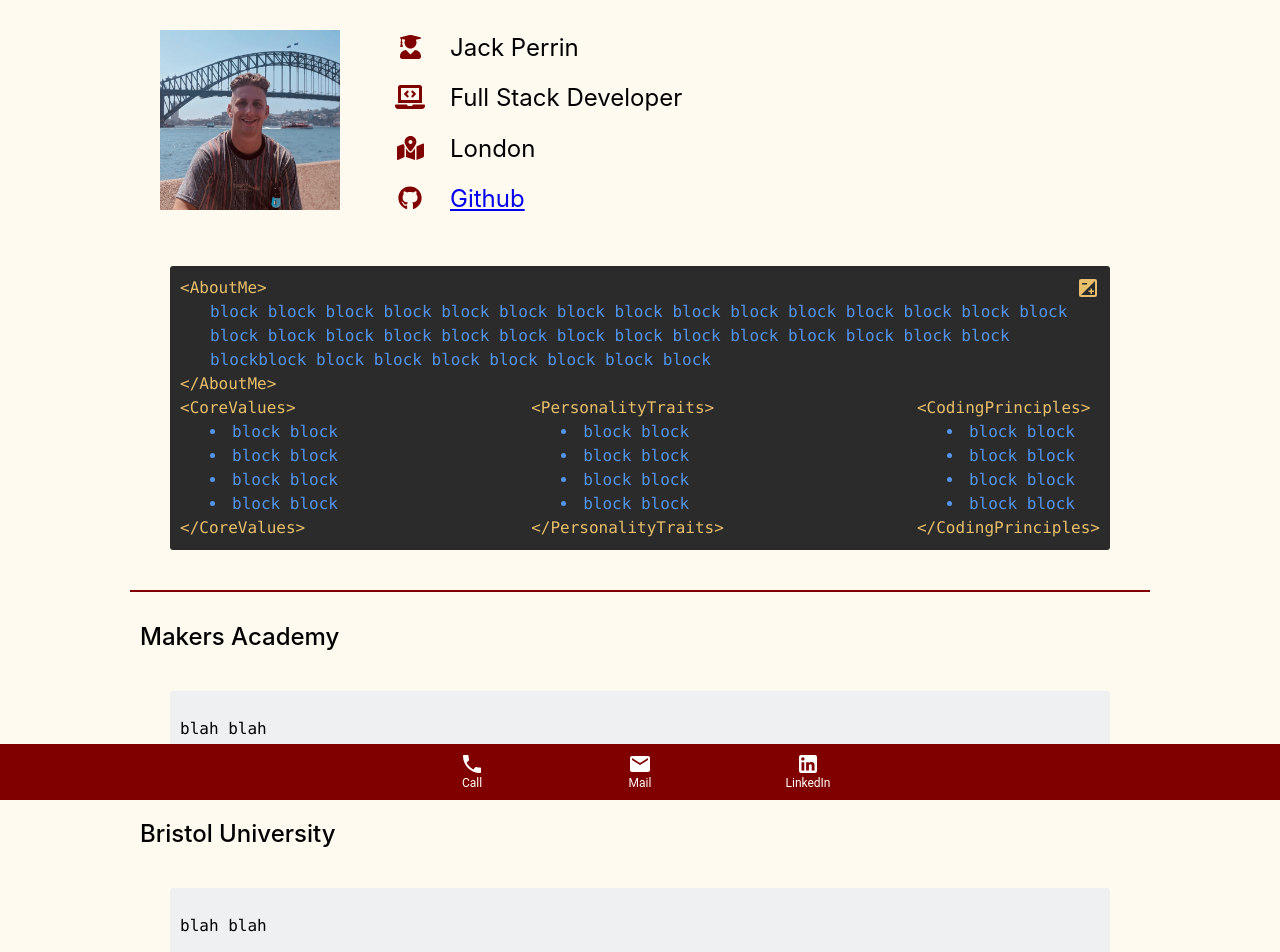
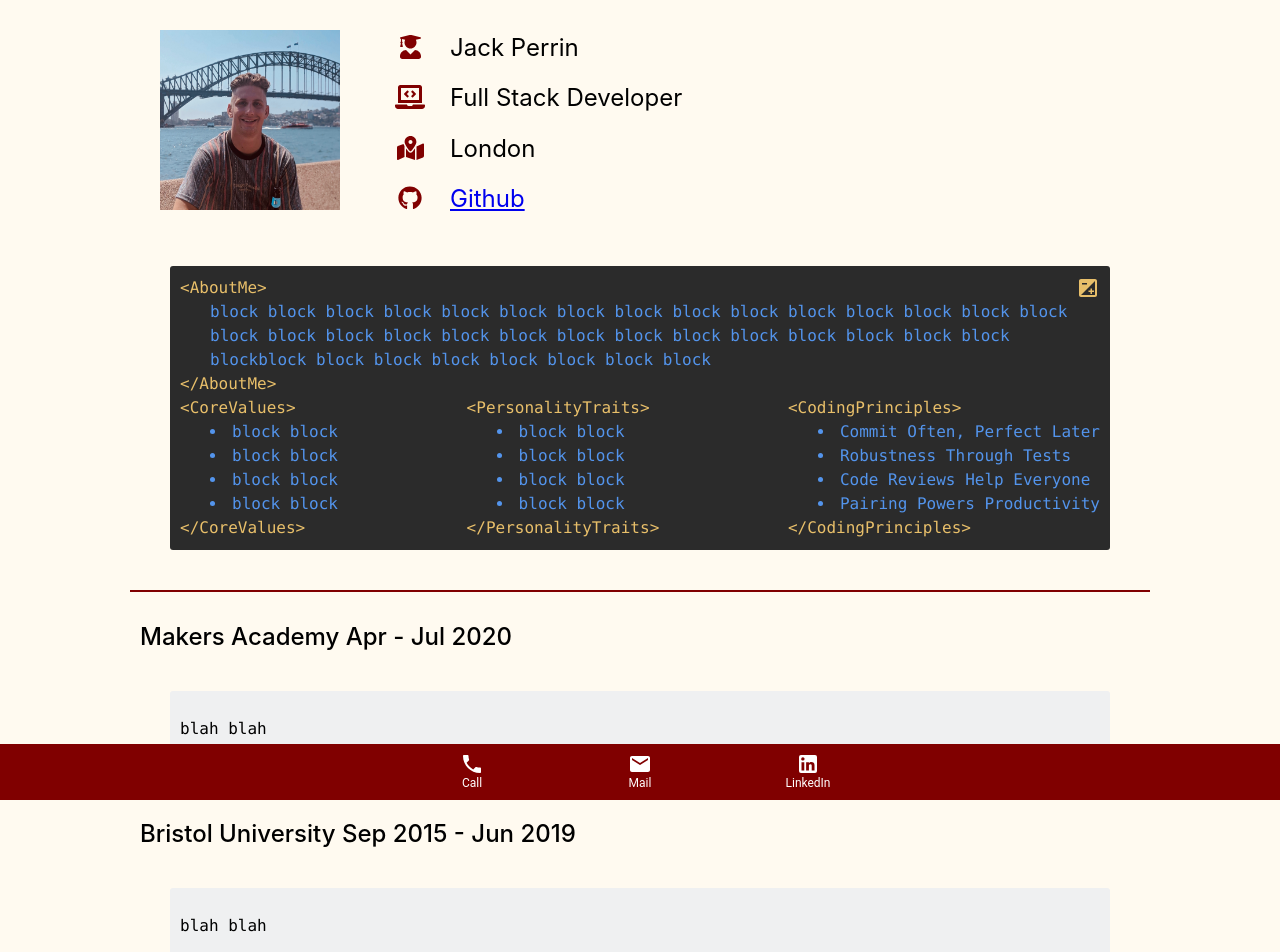
Before and after one commit to perrinjack/portfolio, a React (Create React App) app: page / in a window 1280 px wide. Shown: the top 952 px of the page. Built offline with nearby package versions, Linux system fonts and the light colour scheme; the HTML template or start-up script is replaced by a standard one.

Commit message:
Experience content added

```diff
--- a/src/App.tsx
+++ b/src/App.tsx
@@ -28,10 +28,10 @@ class App extends React.Component {
             <Header />
             <AboutMe />
             <div className="experience-container">
-              <Experience title="Makers Academy" summary="blah blah" />
-              <Experience title="Bristol University" summary="blah blah" />
+              <Experience title="Makers Academy Apr - Jul 2020" summary="blah blah" />
+              <Experience title="Bristol University Sep 2015 - Jun 2019" summary="blah blah" />
               <Experience
-                title="St Albans School"
+                title="St Albans School Sep 2008 - Jul 2015"
                 summary={
                   "A Level - 3A's (Maths, Physics, Electronics)  \n\nAS Level - 1A (Geography)  \n\nGCSE - 7A*'s (Maths, Biology, Chemistry, Physics, Geography, English Literature, English Language) & 3A's (French, Latin, Electronics)"
                 }
--- a/src/components/aboutMe.tsx
+++ b/src/components/aboutMe.tsx
@@ -63,10 +63,10 @@ const AboutMe = () => {
         <div className="tag-wrapper">
           <div className="tag">{'<CodingPrinciples>'}</div>
           <div className="indented-text">
-            <li>block block</li>
-            <li>block block</li>
-            <li>block block</li>
-            <li>block block</li>
+            <li>Commit Often, Perfect Later</li>
+            <li>Robustness Through Tests</li>
+            <li>Code Reviews Help Everyone</li>
+            <li>Pairing Powers Productivity</li>
           </div>
           <div className="tag">{'</CodingPrinciples>'}</div>
         </div>
```
